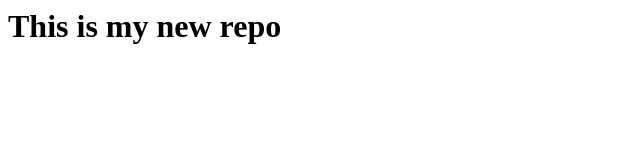
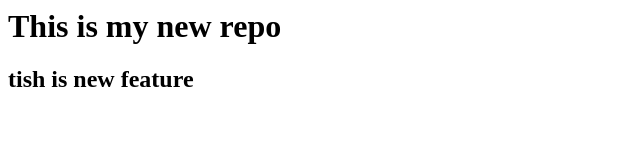
Before and after one commit to Bhumikkariya/localrepo, a plain HTML site: page index.html in a window 1280 px wide. Shown: the whole page, without its empty margins (0-640 px from the left). Drawn offline with Linux system fonts and the light colour scheme.

Commit message:
Add new feature

```diff
--- a/index.html
+++ b/index.html
@@ -1 +1,2 @@
 <h1>This is my new repo</h1>
+<h2>tish is new feature</h2>
```
